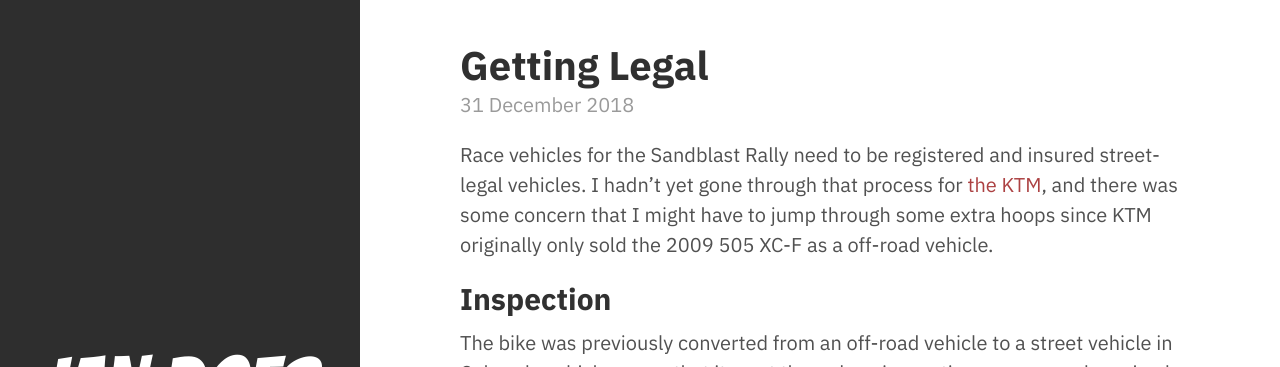
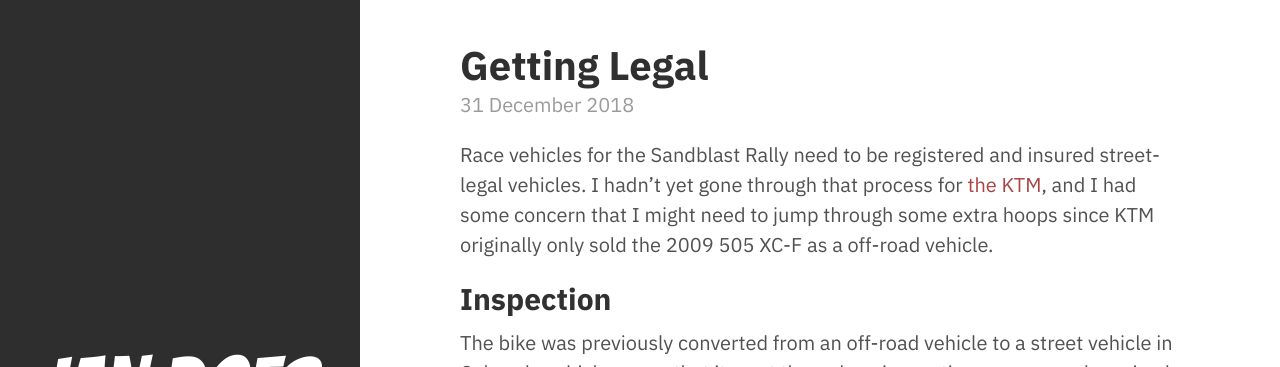
Before and after one commit to icooper/iandoesracing, a Jekyll site: the page built from _posts/2018-12-31-getting-legal.md, in a window 1280 px wide and 900 px high. Shown: the top 367 px of the window. Built offline with Jekyll 4.4.1, drawn with Linux system fonts in a browser that asks for light colours; nearby versions of some CDN libraries.

Commit message:
awkward wording

```diff
--- a/_posts/2018-12-31-getting-legal.md
+++ b/_posts/2018-12-31-getting-legal.md
@@ -4,7 +4,7 @@ title: Getting Legal
 date: 2018-12-31
 ---
 
-Race vehicles for the Sandblast Rally need to be registered and insured street-legal vehicles. I hadn't yet gone through that process for [the KTM](/the-vehicle), and there was some concern that I might have to jump through some extra hoops since KTM originally only sold the 2009 505 XC-F as a off-road vehicle.
+Race vehicles for the Sandblast Rally need to be registered and insured street-legal vehicles. I hadn't yet gone through that process for [the KTM](/the-vehicle), and I had some concern that I might need to jump through some extra hoops since KTM originally only sold the 2009 505 XC-F as a off-road vehicle.
 
 ## Inspection
 
```
